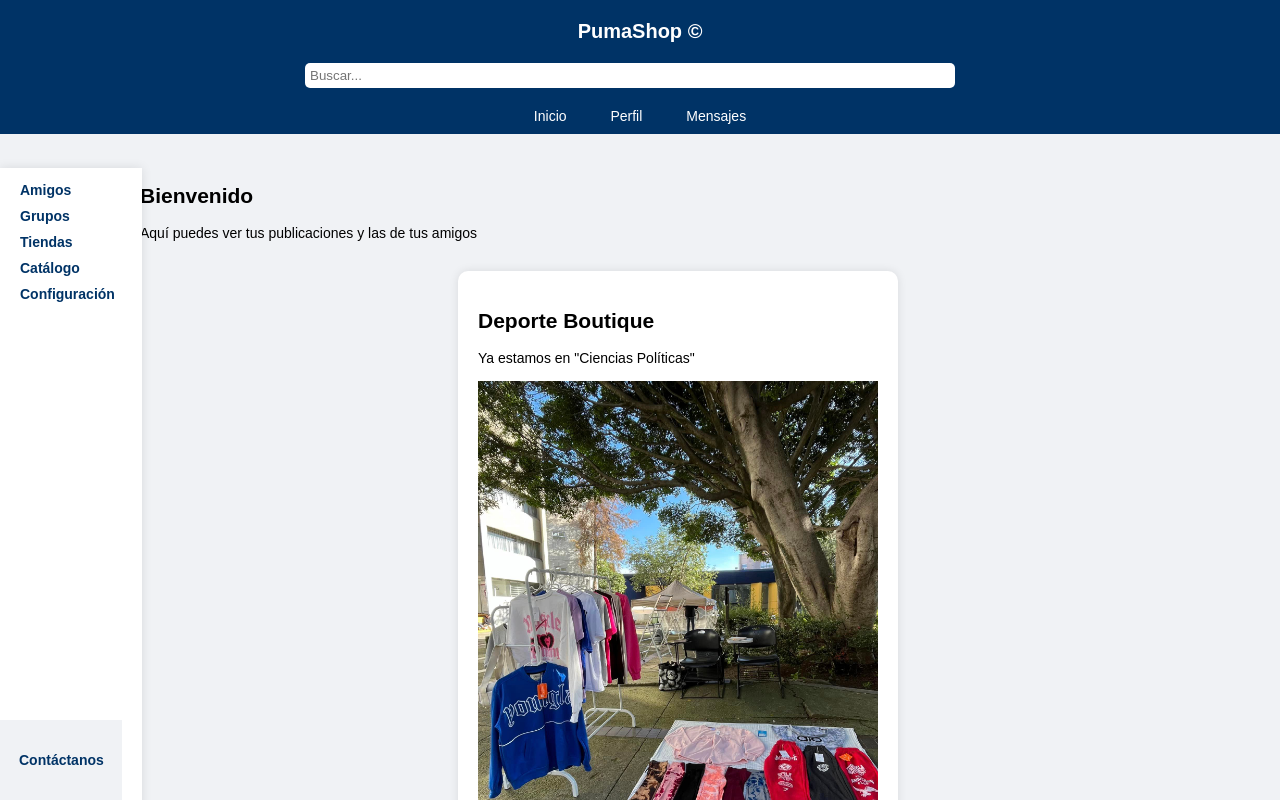
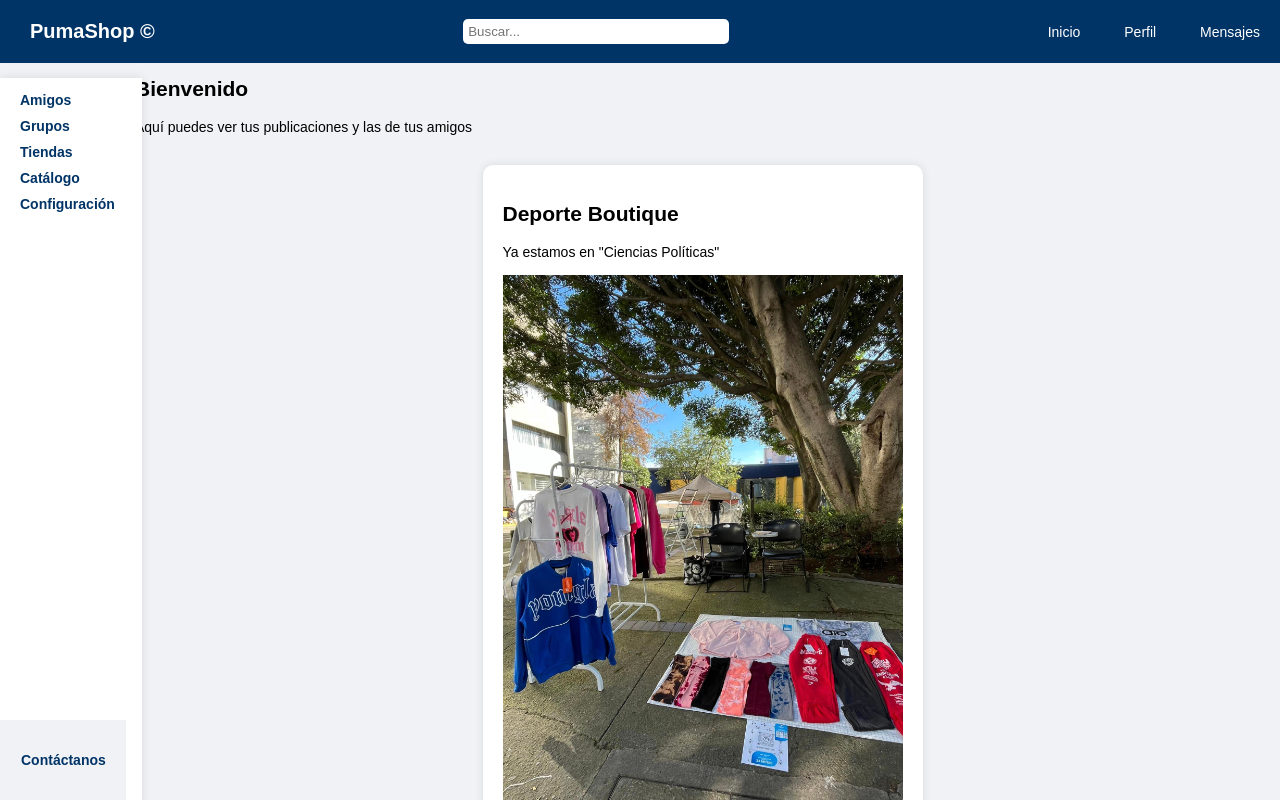
Before and after one commit to adndvlp/pumashop, a website: page Front-end/index.html in a window 1280 px wide. Shown: the top 800 px of the page. Drawn offline with Linux system fonts and the light colour scheme.

Commit message:
Add files via upload

```diff
--- a/Front-end/styles.css
+++ b/Front-end/styles.css
@@ -968,65 +968,52 @@ footer a:hover {
         /* Evita el desplazamiento horizontal */
     }
 
-    .navbar {
-        flex-direction: column;
-        text-align: center;
-    }
-
     /* Ajusta la barra de navegación */
     .navbar h1 {
         margin-top: 0;
         font-size: 20px;
-        margin-bottom: 10px;
     }
 
     .navbar input[type="text"] {
-        width: 50%;
+        width: 20%;
         /* Expande el campo de búsqueda en pantallas pequeñas */
-        margin-bottom: 20px;
     }
 
     .sidebar {
-        margin-top: 13.1%;
+        margin-top: 6.1%;
     }
 
     /* Ajuste del contenedor principal */
     .content {
+        width: 100%;
         padding: 0 10px;
-        margin-top: 8%;
-        padding: 5%;
-        padding-left: 140px;
+        margin-top: 60px;
+        padding-left: 135px;
     }
 
     /* Ajuste del menú lateral */
     /* Ajustar el feed */
-    .feed,
-    .products-grid,
-    .feede {
-        grid-template-columns: 1fr;
-        /* Una sola columna en móviles */
-        padding-left: 0px;
-        padding-right: 0;
-    }
+
 
     /* Ajuste del catálogo */
-    .products-grid {
-        grid-template-columns: 1fr;
-        gap: 10px;
+
+    .suggestions-list {
+        display: grid;
+        grid-template-columns: repeat(auto-fill, minmax(20%, 1fr));
+        /* gap: 1px; */
+        margin-top: 15px;
+        gap: 2%;
+        margin-right: 15px;
     }
 
     /* Ajuste de los contenedores de perfil y configuración */
-    .profile-container,
-    .editarperfil,
-    .configuracion {
-        width: 100%;
-        /* Usa el ancho completo en móviles */
-        box-sizing: border-box;
+    .profile-container {
+        width: 50%;
     }
 
     footer {
-        width: 74px;
-        padding-left: 16px;
+        width: 75.5px;
+        padding-left: 18px;
     }
 
 }
```
